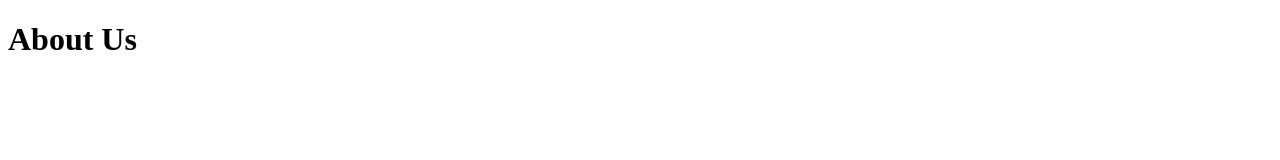
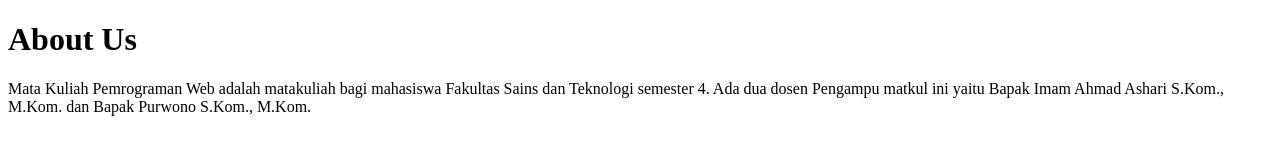
Before and after one commit to Lutvianaa/latihan-project, a plain HTML site: page about.html in a window 1280 px wide. Drawn offline with Linux system fonts and the light colour scheme.

Commit message:
add about paragraph

```diff
--- a/about.html
+++ b/about.html
@@ -7,5 +7,8 @@
 </head>
 <body>
     <h1>About Us</h1>
+    <p>Mata Kuliah Pemrograman Web adalah matakuliah bagi mahasiswa Fakultas Sains dan Teknologi semester 4.
+        Ada dua dosen Pengampu matkul ini yaitu Bapak Imam Ahmad Ashari S.Kom., M.Kom. dan Bapak Purwono S.Kom., M.Kom.
+    </p>
 </body>
 </html>
```
